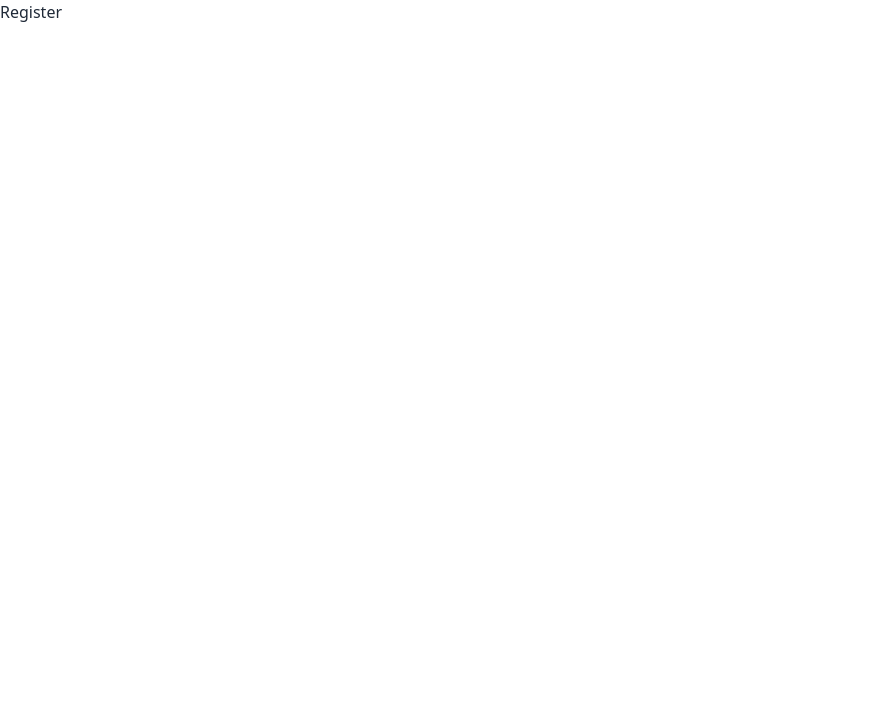
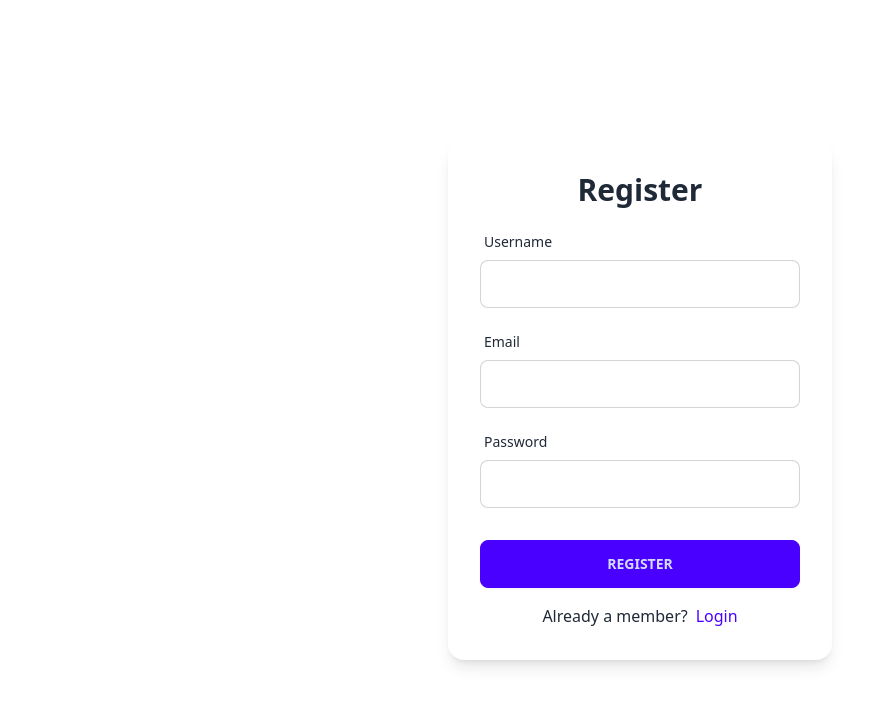
Before and after one commit to priyak1203/react-libraries, a React (Vite) app in the folder 10-ComfyStore-New/: page /register in a window 1280 px wide. Shown: the top 706 px of the page, without its empty margins (0-893 px from the left). Built offline with nearby package versions, Linux system fonts and the light colour scheme.

Commit message:
register page

```diff
--- a/10-ComfyStore-New/src/pages/Register.jsx
+++ b/10-ComfyStore-New/src/pages/Register.jsx
@@ -1,5 +1,32 @@
+import { Form, Link } from 'react-router-dom';
+import { FormInput, SubmitBtn } from '../components';
+
 const Register = () => {
-  return <div>Register</div>;
+  return (
+    <section className="h-screen grid place-items-center">
+      <Form
+        method="POST"
+        className="card w-96 bg-base-100 p-8 shadow-lg flex flex-col gap-y-4"
+      >
+        <h4 className="text-center text-3xl font-bold capitalize">register</h4>
+        <FormInput type="text" label="username" name="username" />
+        <FormInput type="email" label="email" name="email" />
+        <FormInput type="password" label="password" name="password" />
+        <div className="mt-4">
+          <SubmitBtn text="register" />
+        </div>
+        <p className="text-center">
+          Already a member?
+          <Link
+            to="/login"
+            className="ml-2 capitalize link link-hover link-primary"
+          >
+            login
+          </Link>
+        </p>
+      </Form>
+    </section>
+  );
 };
 
 export default Register;
```
